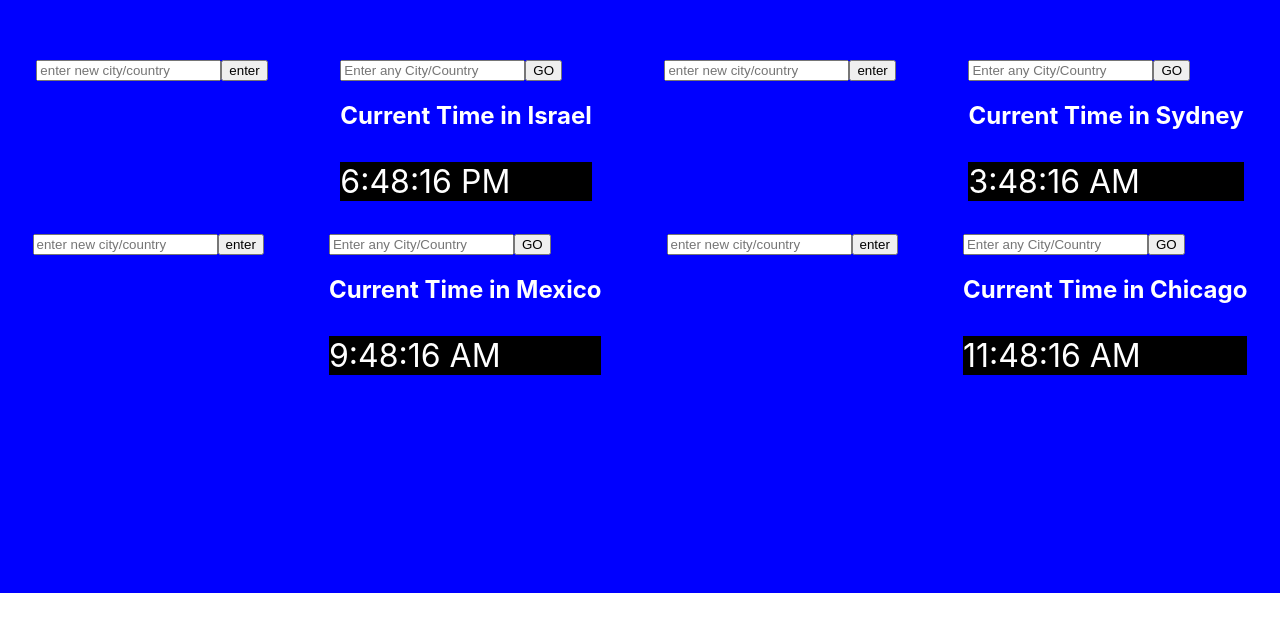
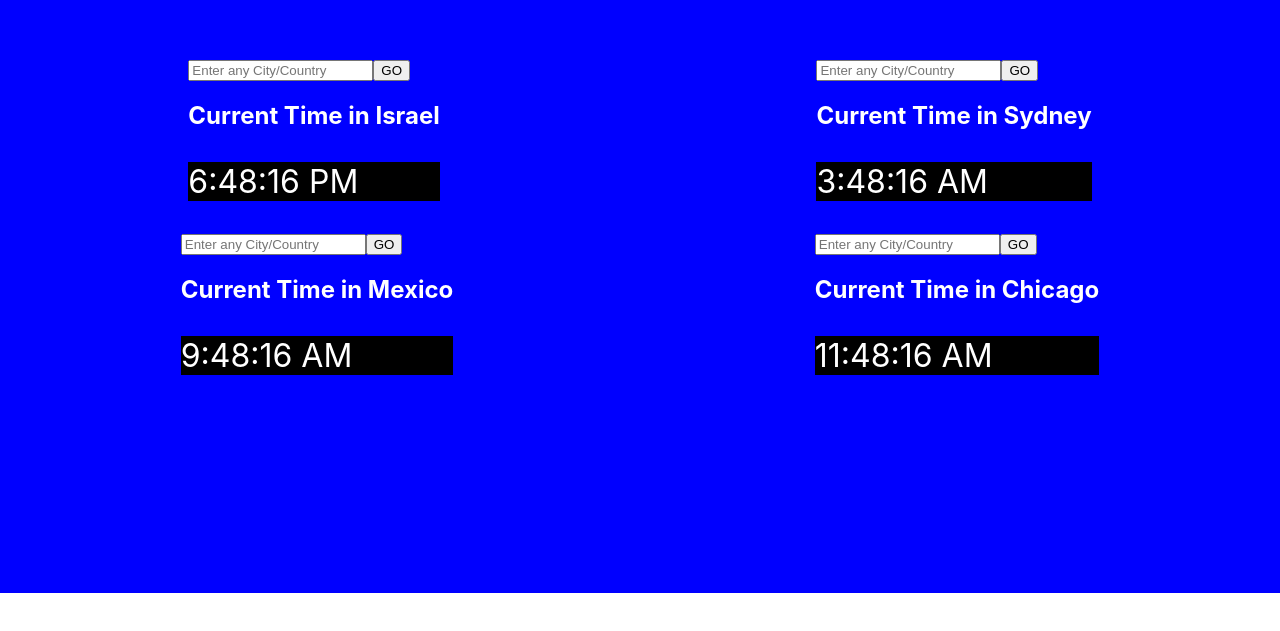
Before and after one commit to bazilda/react, a React (Create React App) app in the folder react-application/: page / in a window 1280 px wide. Shown: the part 127-758 px from the top of the page. Built offline with nearby package versions, Linux system fonts and the light colour scheme.

Commit message:
redux without

```diff
--- a/react-application/package.json
+++ b/react-application/package.json
@@ -3,6 +3,7 @@
   "version": "0.1.0",
   "private": true,
   "dependencies": {
+    "@reduxjs/toolkit": "^1.9.3",
     "@testing-library/jest-dom": "^5.14.1",
     "@testing-library/react": "^13.0.0",
     "@testing-library/user-event": "^13.2.1",
@@ -12,6 +13,7 @@
     "@types/react-dom": "^18.0.0",
     "react": "^18.2.0",
     "react-dom": "^18.2.0",
+    "react-redux": "^8.0.5",
     "react-scripts": "5.0.1",
     "typescript": "^4.4.2",
     "web-vitals": "^2.1.0"
--- a/react-application/src/App.tsx
+++ b/react-application/src/App.tsx
@@ -1,5 +1,5 @@
 import React from 'react';
-import { InputTest } from './components/InputTest';
+// import { InputTest } from './components/InputTest';
 import './App.css';
 import { Timer } from './components/Timer';
 function App() {
@@ -13,15 +13,11 @@ function App() {
   };
   return <div style={column}>
     <div style={row}>
-      <InputTest />
       <Timer cityCountry='Israel' />
-      <InputTest />
       <Timer cityCountry='Sydney' />
     </div>
     <div style={row}>
-      <InputTest />
       <Timer cityCountry='Mexico' />
-      <InputTest />
       <Timer cityCountry='Chicago' />
     </div>
   </div>
```
Also changed, not shown: react-application/src/redux/counterSlice.ts (added), 1 other file (tests, documents, lock files or other folders).
